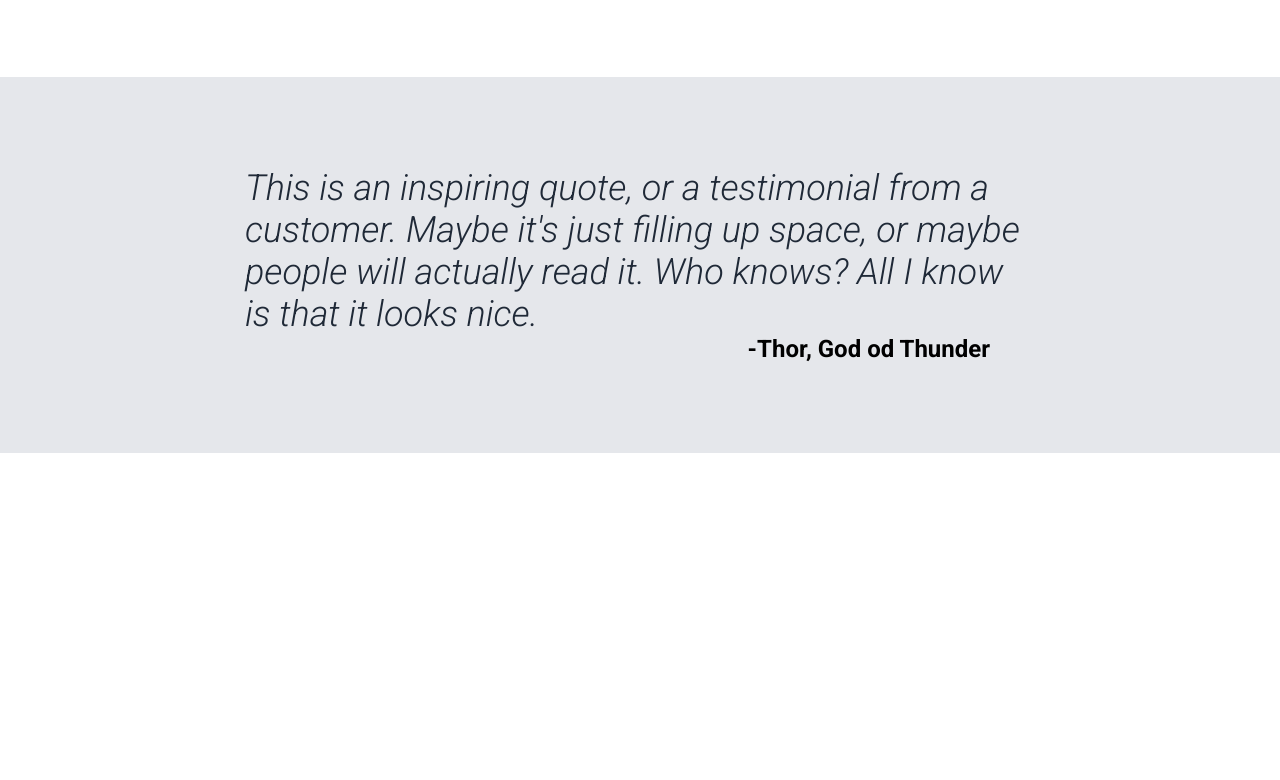
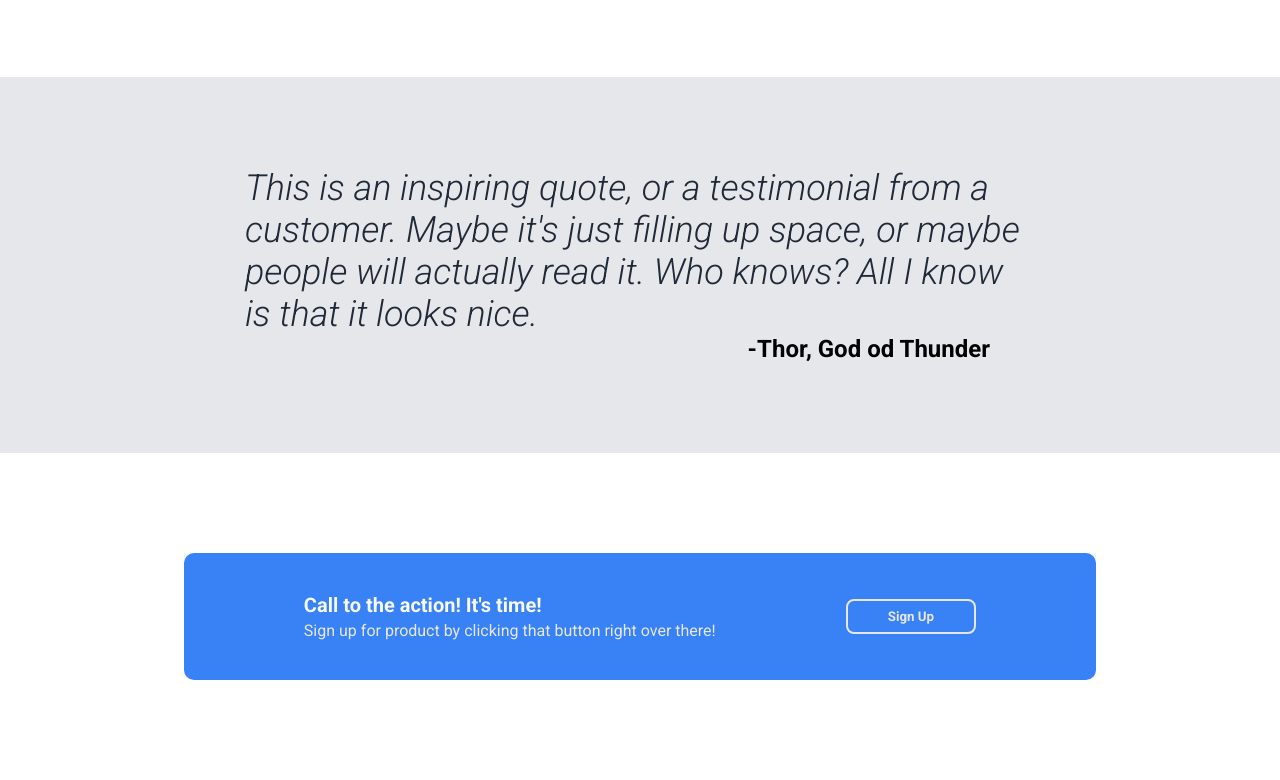
Before and after one commit to NeoDalmatian/landing-page-2, a plain HTML site: page index.html in a window 1280 px wide. Shown: the part 780-1560 px from the top of the page. Before the commit the page ends 1233 px from the top, so only its background shows below. Drawn offline with Linux system fonts and the light colour scheme.

Commit message:
Implement section-four and style it
-Add new section in index.html, inside div there is button to the right
and a text to the left with <h3> at the top and <p> at the botton
-Position section-four with flexbox
-Add further style to the section-four

```diff
--- a/css/style.css
+++ b/css/style.css
@@ -143,3 +143,47 @@ padding: 90px 0;
   max-width: 790px;
   margin: 0;
 }
+
+/* SECTION-FOUR */
+
+.section-four {
+  display: flex;
+  justify-content: center;
+  align-items: center;
+  padding: 100px 0;
+}
+
+.container {
+  background-color: #3882F6;
+  padding: 40px 120px;
+  display: flex;
+  align-items: center;
+  justify-content: center;
+  gap: 130px;
+  border-radius: 10px;
+}
+
+.action-text h3,
+.action-text p {
+  margin: 0;
+}
+
+.action-text h3 {
+  color: #F9FAF8;
+  font-size: 20px;
+  font-weight: 700;
+  margin-bottom: 4px;
+}
+
+.action-text p {
+  color: #E5E7EB;
+}
+
+.container button {
+  padding: 8px 40px;
+  color: #E5E7EB;
+  font-weight: 700;
+  border-radius: 8px;
+  border: 2px solid #E5E7EB;
+  background-color: #3882F6;
+}
--- a/index.html
+++ b/index.html
@@ -68,5 +68,16 @@
 
       <h3>-Thor, God od Thunder</h3>
     </section>
+
+    <section class="section-four">
+      <div class="container">
+        <div class="action-text">
+          <h3>Call to the action! It's time!</h3>
+          <p>Sign up for product by clicking that button right over there!</p>
+        </div>
+
+        <button>Sign Up</button>
+      </div>
+    </section>
   </body>
 </html>
```
